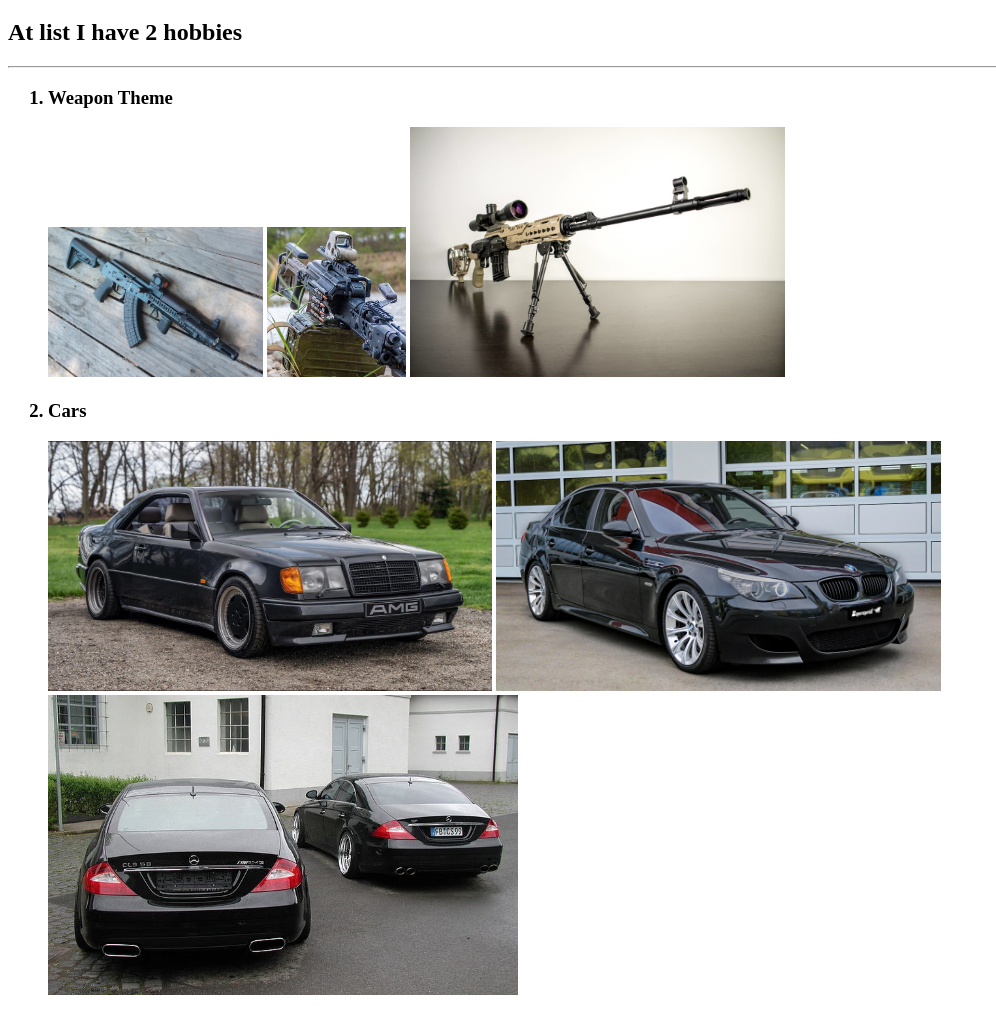
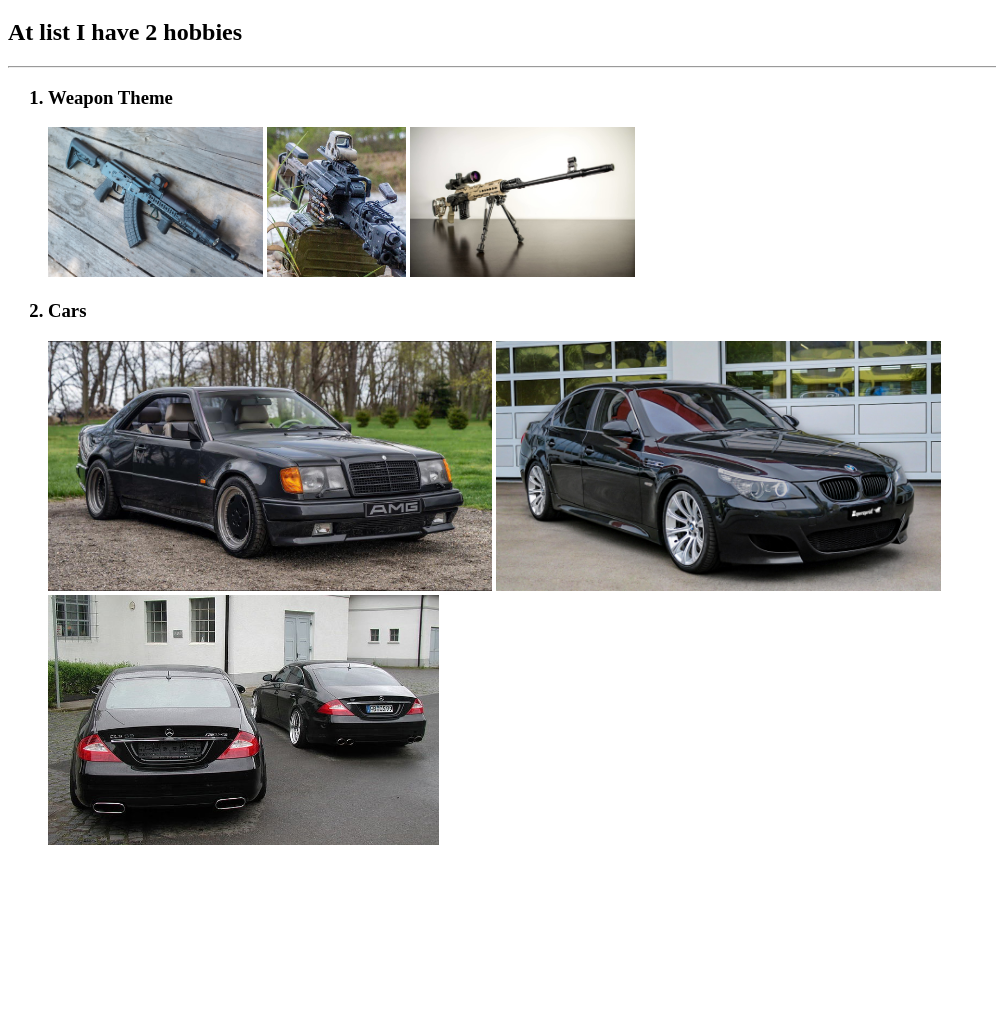
Before and after one commit to Ismailkhan-Jabizade/My-Resume, a plain HTML site: page public/hobbies.html in a window 1280 px wide. Shown: the part 61-1076 px from the top of the page, without its empty margins (0-996 px from the left). After the commit the page ends 926 px from the top, so only its background shows below. Drawn offline with Linux system fonts and the light colour scheme.

Commit message:
hobbies.html

```diff
--- a/public/hobbies.html
+++ b/public/hobbies.html
@@ -12,11 +12,11 @@
             <h3><li>Weapon Theme</li></h3>
             <img src="../assets/images/ak.jpg" height="150" alt="assault rifle" />
             <img src="../assets/images/pkm.jpg" height="150" alt="Machine gun" />
-            <img src="../assets/images/svd.jpg" height="250" alt="sniper rifle" />
+            <img src="../assets/images/svd.jpg" height="150" alt="sniper rifle" />
             <h3><li>Cars</li></h3>
             <img src="../assets/images/124.jpg" height="250" alt="mercedes-benz e-class" />
             <img src="../assets/images/m5.jpg" height="250" alt="BMW M5" />
-            <img src="../assets/images/cls.jpg" height="300" alt="Mercedes-Benz CLS" />
+            <img src="../assets/images/cls.jpg" height="250" alt="Mercedes-Benz CLS" />
         </ol>
     </body>
 </html>
```
